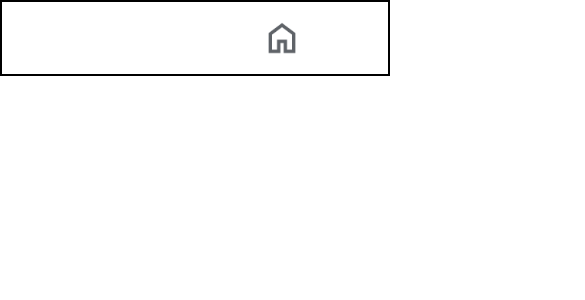
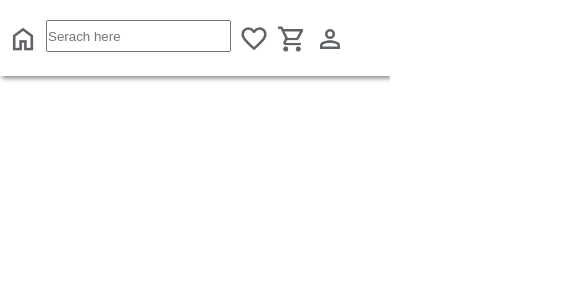
Before and after one commit to archana-singh-1/fashion_nest_frontend, a React (Create React App) app: page / in a window 390 px wide. Shown: the top 300 px of the page, 585 px wide, since content can reach past the window. Built offline with nearby package versions, Linux system fonts and the light colour scheme.

Commit message:
responsive of navbar

```diff
--- a/src/navbar.css
+++ b/src/navbar.css
@@ -1,7 +1,8 @@
 .nav{
     height: 76px;
-    border:solid 2px black;
     display: flex;
+    background-color: white;
+    box-shadow: 2px 2px 5px rgba(0, 0, 0, 0.5);
 }
 .inputbtn{
     height: 51px;
@@ -35,3 +36,33 @@
     margin-left: 79px;
 
 }
+
+@media(max-width:720px){
+    .inputbtn{
+        margin-left: 8px;
+        height: 32px;
+        width: 185px;
+        margin-top: 20px;
+
+    }
+    .homelogo{
+        margin-left: 8px;
+        margin-top: 24px;
+        height: 30px;
+    }
+    .fav{
+        margin-left: 8px;
+        height: 30px;
+        margin-top: 24px;
+    }
+    .cart{
+        margin-left: 8px;
+        height: 30px;
+        margin-top: 24px;
+    }
+    .profile{
+        margin-left: 8px;
+        height: 30px;
+        margin-top: 24px;
+    }
+}
```
